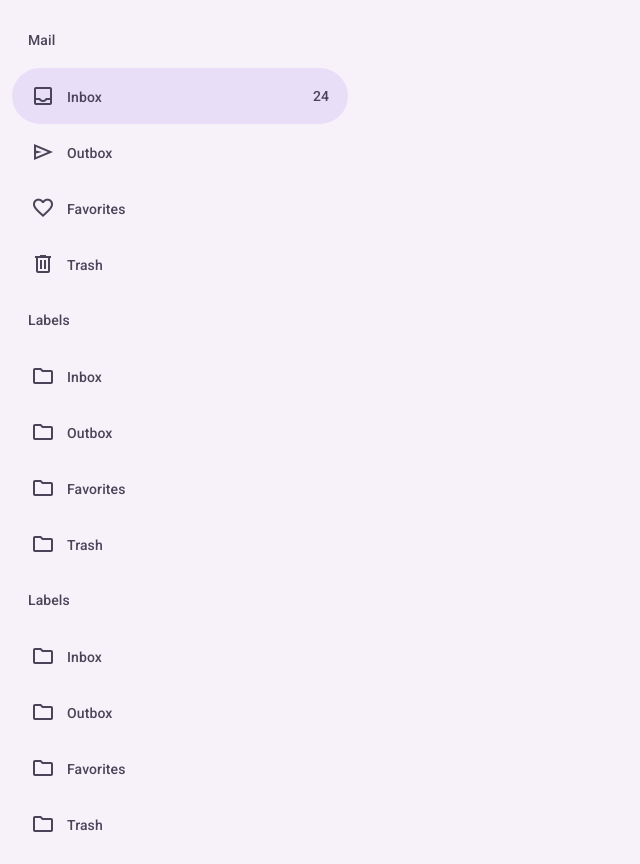
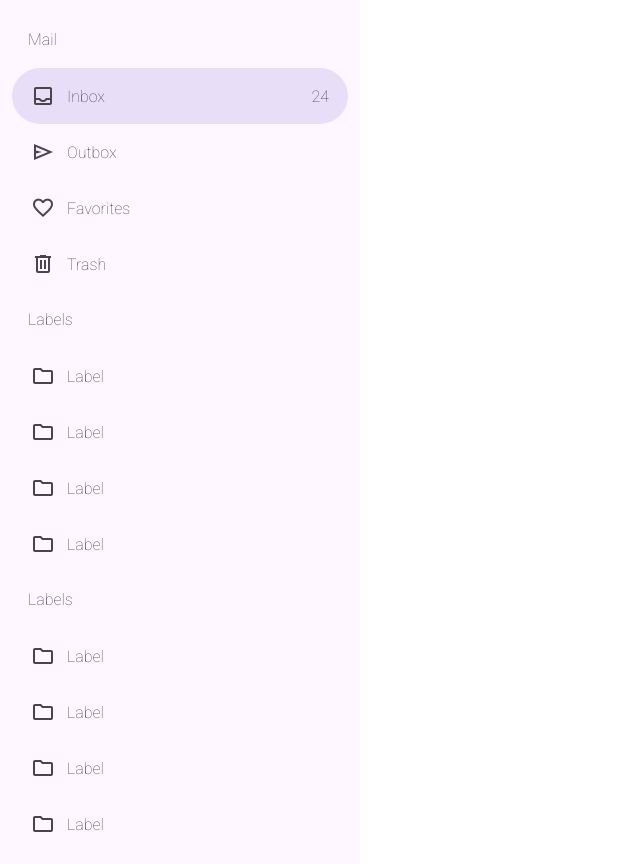
Before and after one commit to macsbaklanoff/CodeMasters_frontend, a website built with webpack: page src/index.html in a window 1280 px wide. Shown: the whole page, without its empty margins (0-640 px from the left). Built offline with nearby package versions, Linux system fonts and the light colour scheme.

Commit message:
update color-scheme

```diff
--- a/src/index.html
+++ b/src/index.html
@@ -48,28 +48,28 @@
         <div class="navigation-driver__main__item-main">
           <div class="navigation-driver__main__item-main__left">
             <span class="navigation-driver__main__item-main__left__icon material-symbols-outlined">Folder</span>
-            <span class="navigation-driver__main__item-main__left__text">Inbox</span>
+            <span class="navigation-driver__main__item-main__left__text">Label</span>
           </div>
           <span class="navigation-driver__main__item-main__right-number">24</span>
         </div>
         <div class="navigation-driver__main__item-main">
           <div class="navigation-driver__main__item-main__left">
             <span class="navigation-driver__main__item-main__left__icon material-symbols-outlined">Folder</span>
-            <span class="navigation-driver__main__item-main__left__text">Outbox</span>
+            <span class="navigation-driver__main__item-main__left__text">Label</span>
           </div>
           <span class="navigation-driver__main__item-main__right-number">24</span>
         </div>
         <div class="navigation-driver__main__item-main">
           <div class="navigation-driver__main__item-main__left">
             <span class="navigation-driver__main__item-main__left__icon material-symbols-outlined">Folder</span>
-            <span class="navigation-driver__main__item-main__left__text">Favorites</span>
+            <span class="navigation-driver__main__item-main__left__text">Label</span>
           </div>
           <span class="navigation-driver__main__item-main__right-number">24</span>
         </div>
         <div class="navigation-driver__main__item-main">
           <div class="navigation-driver__main__item-main__left">
             <span class="navigation-driver__main__item-main__left__icon material-symbols-outlined">Folder</span>
-            <span class="navigation-driver__main__item-main__left__text">Trash</span>
+            <span class="navigation-driver__main__item-main__left__text">Label</span>
           </div>
           <span class="navigation-driver__main__item-main__right-number">24</span>
         </div>
@@ -79,28 +79,28 @@
         <div class="navigation-driver__main__item-main">
           <div class="navigation-driver__main__item-main__left">
             <span class="navigation-driver__main__item-main__left__icon material-symbols-outlined">Folder</span>
-            <span class="navigation-driver__main__item-main__left__text">Inbox</span>
+            <span class="navigation-driver__main__item-main__left__text">Label</span>
           </div>
           <span class="navigation-driver__main__item-main__right-number">24</span>
         </div>
         <div class="navigation-driver__main__item-main">
           <div class="navigation-driver__main__item-main__left">
             <span class="navigation-driver__main__item-main__left__icon material-symbols-outlined">Folder</span>
-            <span class="navigation-driver__main__item-main__left__text">Outbox</span>
+            <span class="navigation-driver__main__item-main__left__text">Label</span>
           </div>
           <span class="navigation-driver__main__item-main__right-number">24</span>
         </div>
         <div class="navigation-driver__main__item-main">
           <div class="navigation-driver__main__item-main__left">
             <span class="navigation-driver__main__item-main__left__icon material-symbols-outlined">Folder</span>
-            <span class="navigation-driver__main__item-main__left__text">Favorites</span>
+            <span class="navigation-driver__main__item-main__left__text">Label</span>
           </div>
           <span class="navigation-driver__main__item-main__right-number">24</span>
         </div>
         <div class="navigation-driver__main__item-main">
           <div class="navigation-driver__main__item-main__left">
             <span class="navigation-driver__main__item-main__left__icon material-symbols-outlined">Folder</span>
-            <span class="navigation-driver__main__item-main__left__text">Trash</span>
+            <span class="navigation-driver__main__item-main__left__text">Label</span>
           </div>
           <span class="navigation-driver__main__item-main__right-number">24</span>
         </div>
--- a/src/styles.scss
+++ b/src/styles.scss
@@ -1,5 +1,6 @@
 @import url('https://fonts.googleapis.com/css2?family=Material+Symbols+Outlined:opsz,wght,FILL,GRAD@20..48,100..700,0..1,-50..200');
 @import url('https://fonts.googleapis.com/css2?family=Roboto:ital,wght@0,100;0,300;0,400;0,500;0,700;0,900;1,100;1,300;1,400;1,500;1,700;1,900&display=swap');
+
 
 .material-symbols-outlined {
   font-variation-settings:
@@ -9,32 +10,84 @@
     'opsz' 24
 }
 
-
+/*$typography-map: (
+  "headline":(
+    "font-size": 14px,
+    "font-weight": 500,
+    "line-height": 20px,
+    "font-tracking": 0.1px,
+    "color": var(--md-sys-headline-color)
+  ),
+   "label-text":(
+    "font-size": 14px,
+    "font-weight": 500,
+    "line-height": 20px,
+    "font-tracking": 0.1px,
+    "color": var(--md-sys-label-text-color)
+  ),
+    "badge-text":(
+    "font-size": 14px,
+    "font-weight": 500,
+    "line-height": 20px,
+    "font-tracking": 0.1px,
+    "color": var(--md-sys-color-badge-label-text)
+  ),
+);
+*/
 html,
 body {
   margin: 0;
   width: 100dvw;
   height: 100dvh;
-  background-color: #F7F2FA;
+  //background-color: #F7F2FA;
+  background-color: var(--md-sys-color-scrim);
 }
 
 :root {
   --display-on-or-off-a-number: none;
   font-family: "Roboto", serif;
-  font-weight: 500;
+  font-weight: 100;
   font-style: normal;
-  font-size: 14px;
-  line-height: 20px;
-  letter-spacing: 0.1px;
-  color: #4A4458;
   overflow-x: hidden;
+
+  //light
+  --md-sys-color-surface-container-low-light: rgb(254, 247, 255);
+  --md-sys-color-on-surface-variant-light: rgb(73, 69, 79);
+  --md-sys-color-on-secondary-container-light: rgb(74, 68, 88);
+  --md-sys-color-on-secondary-container-light: rgb(73, 69, 79);
+  --md-sys-color-secondary-container-light: rgb(232, 222, 248);
+  //--md-sys-color-surface-container-low-light: rgb();
+  //--md-sys-color-on-secondary-container-light: rgb();
+  --md-sys-color-on-surface-variant-light: rgb(73, 69, 79);
+  --md-sys-color-scrim-light: rgb(50, 47, 55);
+
+  //dark
+  --md-sys-color-surface-container-low-dark: rgb(20, 18, 24); //container
+  --md-sys-color-on-surface-variant-dark: rgb(202, 196, 208); //headline
+  --md-sys-color-on-secondary-container-dark: rgb(232, 222, 248); //label text
+  --md-sys-color-on-secondary-container-dark: rgb(202, 196, 208); //icon
+  --md-sys-color-secondary-container-dark: rgb(74, 68, 88); //active indicator
+  //--md-sys-color-surface-container-low-dark: rgb();
+  //--md-sys-color-on-secondary-container-dark: rgb();
+  --md-sys-color-on-surface-variant-dark: rgb(202, 196, 208); //badge text
+  --md-sys-color-scrim-dark: rgb(50, 47, 55);
+
+  //light-dark
+  --md-sys-color-navigation-driver: light-dark(var(--md-sys-color-surface-container-low-light), var(--md-sys-color-surface-container-low-dark));
+  --md-sys-headline-color: light-dark(var(--md-sys-color-on-surface-variant-light), var(--md-sys-color-on-surface-variant-dark));
+  --md-sys-label-text-color: light-dark(var(--md-sys-color-on-secondary-container-light), var(--md-sys-color-on-secondary-container-dark));
+  --md-sys-color-icon: light-dark(var(--md-sys-color-on-secondary-container-light), var(--md-sys-color-on-secondary-container-dark));
+  --md-sys-color-active-indicator: light-dark(var(--md-sys-color-secondary-container-light), var(--md-sys-color-secondary-container-dark));
+  --md-sys-color-badge-label-text: light-dark(var(--md-sys-color-on-surface-variant-light), var(--md-sys-color-on-surface-variant-dark));
+  --md-sys-color-scrim: light-dark(var(--md-sys-color-scrim-light), var(-md-sys-color-scrim-dark));
+
+  color-scheme: light dark;
 }
 
 .app {
   display: grid;
   grid-template-columns: minmax(50px, 360px);
-  height: auto;
-
+  height: 100%;
 }
 
 .navigation-driver {
@@ -42,21 +95,22 @@ body {
   grid-template-columns: minmax(50px, 336px);
   grid-template-rows: min-content;
   height: auto;
-  //background-color: antiquewhite;
   justify-content: center;
   padding-block: 12px;
+  background-color: var(--md-sys-color-navigation-driver);
   &__main {
     display: grid;
     grid-template-columns: minmax(50px, 1fr);
-    //background-color: lightcoral;
     .active {
-      background-color: #E8DEF8;
+      background-color: var(--md-sys-color-active-indicator);
       --display-on-or-off-a-number: flex;
       border-radius: 28px;
     }
     &__item-headline {
       display: grid;
       grid-template-columns: minmax(50px, 1fr);
+
+      color: var(--md-sys-headline-color);
 
       grid-template-rows: auto;
       height: 56px;
@@ -69,12 +123,29 @@ body {
     }
 
     &__item-main {
+      --_state_layer-display: none;
       display: flex;
       justify-content: space-between;
       height: 56px;
       align-items: center;
       padding-inline: 19px;
-      //background-color: azure;
+      position: relative;
+      isolation: isolate;
+      color: var(--md-sys-label-text-color);
+      &:hover {
+        --_state_layer-display: block;
+      }
+
+      &::after {
+        display: var(--_state_layer-display);
+        content: '';
+        position: absolute;
+        inset: 0;
+        background-color: #4A4458;
+        opacity: .08;
+        z-index: -1;
+        border-radius: 26px;
+      }
 
       &__left {
         display: flex;
--- a/webpack.config.js
+++ b/webpack.config.js
@@ -2,6 +2,8 @@ const HtmlWebpackPlugin = require('html-webpack-plugin');
 const FileManagerPlugin = require('filemanager-webpack-plugin');
 const path = require('path');
 const MiniCssExtractPlugin = require('mini-css-extract-plugin');
+const { sourceMapsEnabled } = require('process');
+const { SourceMap } = require('module');
 
 module.exports = {
     entry: path.join(__dirname, 'src', 'index.js'),
@@ -25,6 +27,7 @@ module.exports = {
                     'sass-loader',
                 ],
             },
+
         ],
     },
     plugins: [
```
